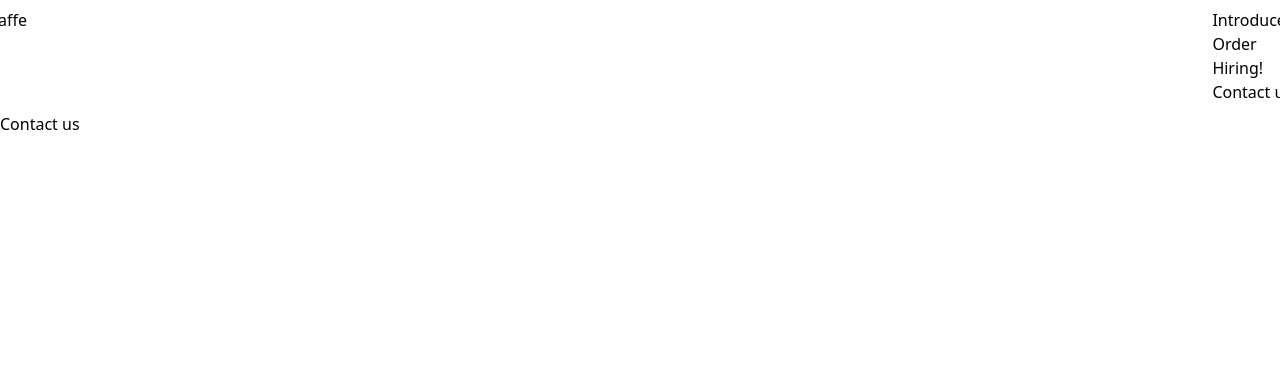
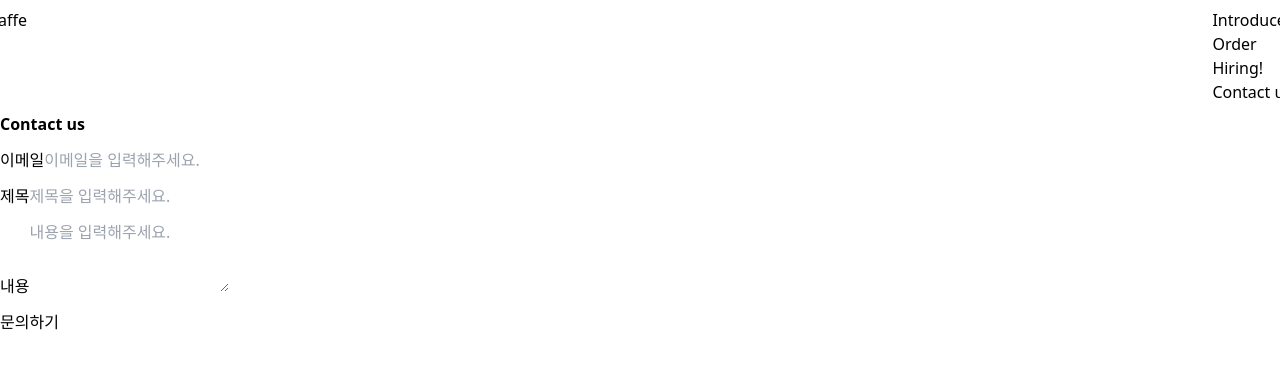
Before and after one commit to zsoon96/nextjs-prac-caffe, a Next.js app: page /contact in a window 1280 px wide. Shown: the top 368 px of the page. Built offline with nearby package versions, Linux system fonts and the light colour scheme.

Commit message:
Caffe 예제 - 채용/문의화면 UI

```diff
--- a/pages/contact.js
+++ b/pages/contact.js
@@ -5,7 +5,24 @@ export default function Contact() {
         <div className='container'>
 
             <Header/>
-            <h1>Contact us</h1>
+            <h1 className='font-bold'>Contact us</h1>
+            <form>
+                <div className="mb-3 mt-3">
+                    <label htmlFor="exampleFormControlInput1" className="form-label">이메일</label>
+                    <input type="email" className="form-control" id="exampleFormControlInput1"
+                           placeholder="이메일을 입력해주세요." />
+                </div>
+                <div className="mb-3">
+                    <label htmlFor="exampleFormControlInput1" className="form-label">제목</label>
+                    <input type="email" className="form-control" id="exampleFormControlInput1"
+                           placeholder="제목을 입력해주세요." />
+                </div>
+                <div className="mb-3">
+                    <label htmlFor="exampleFormControlTextarea1" className="form-label">내용</label>
+                    <textarea className="form-control" id="exampleFormControlTextarea1" rows="3" placeholder="내용을 입력해주세요."></textarea>
+                </div>
+                <button className='btn btn-primary btn-lg'>문의하기</button>
+            </form>
 
         </div>
     )
--- a/pages/hiring.js
+++ b/pages/hiring.js
@@ -5,7 +5,8 @@ export default function Hiring() {
         <div className='container'>
 
             <Header/>
-            <h1>Hiring!</h1>
+            <h1 className='font-bold'>Hiring!</h1>
+            <p>Caffe에서는 언제나 새로운 직원을 채용하고 있습니다!</p>
 
         </div>
     )
```
